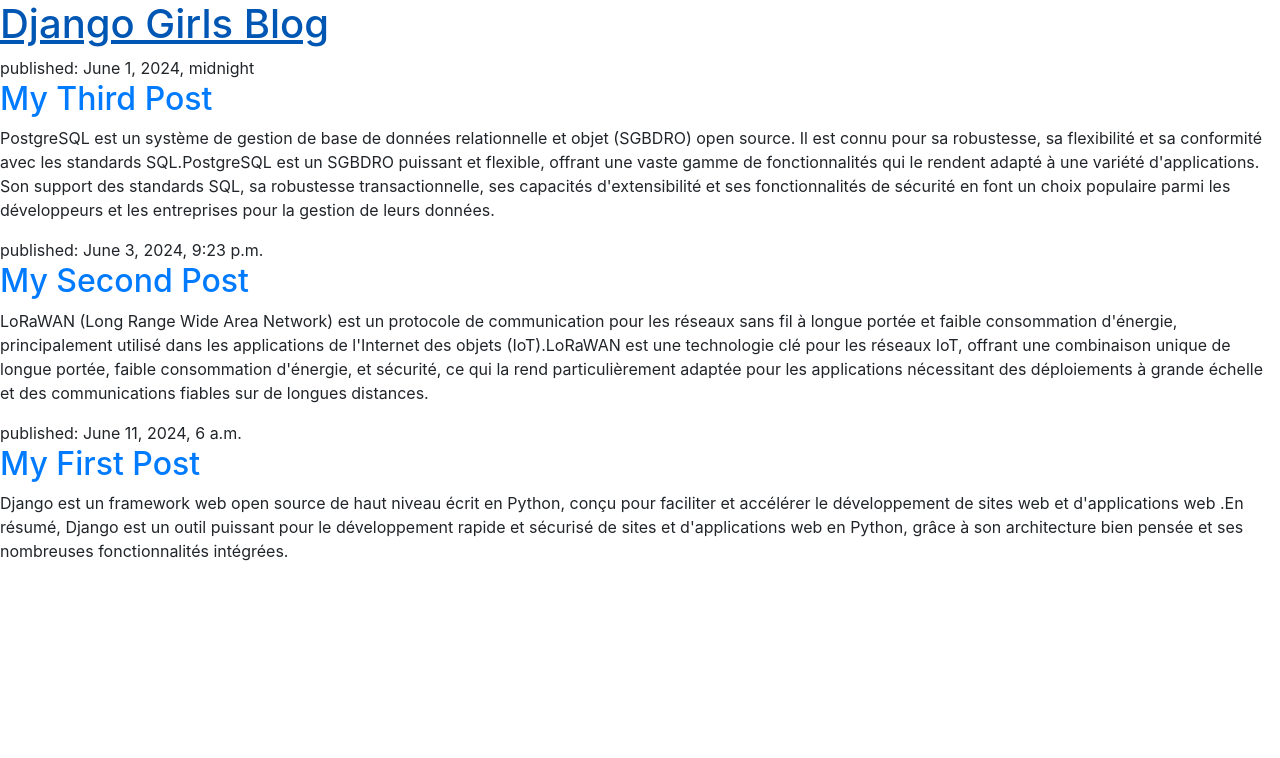
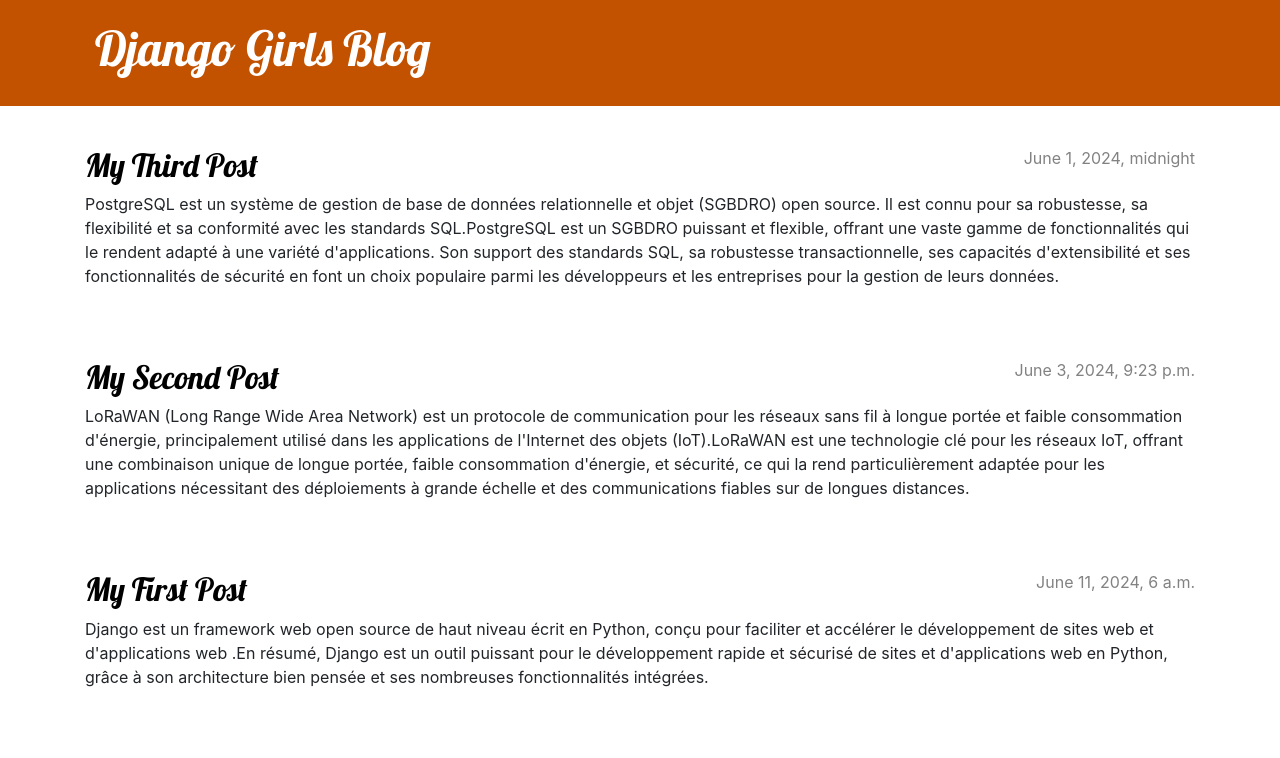
Before and after one commit to Heni-Hemdana/mon_blog, a Django app: page / in a window 1280 px wide. Shown: the top 758 px of the page. Run offline with Django 3.2, Linux system fonts and the light colour scheme; data comes from the database, SQL or seed files in the repository; both versions use the stored data as it was after the commit.

Commit message:
Ajout de la vue et du template de détail blog post ainsi que du CSS pour le site.

```diff
--- a/blog/static/css/blog.css
+++ b/blog/static/css/blog.css
@@ -0,0 +1,70 @@
+.page-header {
+    background-color: #C25100;
+    margin-top: 0;
+    margin-bottom: 40px;
+    padding: 20px 20px 20px 40px;
+}
+
+.page-header h1,
+.page-header h1 a,
+.page-header h1 a:visited,
+.page-header h1 a:active {
+    color: #ffffff;
+    font-size: 36pt;
+    text-decoration: none;
+}
+
+h1,
+h2,
+h3,
+h4 {
+    font-family: 'Lobster', cursive;
+}
+
+.date {
+    color: #828282;
+}
+
+.save {
+    float: right;
+}
+
+.post-form textarea,
+.post-form input {
+    width: 100%;
+}
+
+.top-menu,
+.top-menu:hover,
+.top-menu:visited {
+    color: #ffffff;
+    float: right;
+    font-size: 26pt;
+    margin-right: 20px;
+}
+
+.post {
+    margin-bottom: 70px;
+}
+
+.post h2 a,
+.post h2 a:visited {
+    color: #000000;
+}
+
+.post > .date,
+.post > .actions {
+    float: right;
+}
+
+.btn-default,
+.btn-default:visited {
+    color: #C25100;
+    background: none;
+    border-color: #C25100;
+}
+
+.btn-default:hover {
+    color: #FFFFFF;
+    background-color: #C25100;
+}
--- /dev/null
+++ b/blog/templates/blog/base.html
@@ -0,0 +1,26 @@
+{% load static %}
+<!DOCTYPE html>
+<html>
+    <head>
+        <title>Django Girls blog</title>
+        <link rel="stylesheet" href="https://cdn.jsdelivr.net/npm/bootstrap@4.5.3/dist/css/bootstrap.min.css" integrity="sha384-TX8t27EcRE3e/ihU7zmQxVncDAy5uIKz4rEkgIXeMed4M0jlfIDPvg6uqKI2xXr2" crossorigin="anonymous">
+        <link rel="stylesheet" href="{% static 'css/blog.css' %}">
+        <link href="//fonts.googleapis.com/css?family=Lobster&subset=latin,latin-ext" rel="stylesheet" type="text/css">
+
+    </head>
+    <body>
+        <header class="page-header">
+          <div class="container">
+              <h1><a href="/">Django Girls Blog</a></h1>
+          </div>
+        </header>
+        <main class="container">
+            <div class="row">
+                <div class="col">
+                {% block content %}
+                {% endblock %}
+                </div>
+            </div>
+        </main>
+    </body>
+</html>
--- a/blog/templates/blog/post_list.html
+++ b/blog/templates/blog/post_list.html
@@ -1,24 +1,13 @@
-{% load static %}
-<!DOCTYPE html>
-<html>
-    <head>
-        <title>Django Girls blog</title>
-        <link rel="stylesheet" href="https://cdn.jsdelivr.net/npm/bootstrap@4.5.3/dist/css/bootstrap.min.css" integrity="sha384-TX8t27EcRE3e/ihU7zmQxVncDAy5uIKz4rEkgIXeMed4M0jlfIDPvg6uqKI2xXr2" crossorigin="anonymous">
-        <link rel="stylesheet" href="{% static 'css/blog.css' %}">
-        <link href="//fonts.googleapis.com/css?family=Lobster&subset=latin,latin-ext" rel="stylesheet" type="text/css">
 
-    </head>
-    <body>
-        <header>
-            <h1><a href="/">Django Girls Blog</a></h1>
-        </header>
-
-        {% for post in posts %}
-            <article>
-                <time>published: {{ post.published_date }}</time>
-                <h2><a href="">{{ post.title }}</a></h2>
-                <p>{{ post.text|linebreaksbr }}</p>
-            </article>
-        {% endfor %}
-    </body>
-</html>
+{% extends 'blog/base.html' %}
+          {% block content %}
+                    {% for post in posts %}
+                        <article class="post">
+                            <time class="date">
+                                {{ post.published_date }}
+                            </time>
+                            <h2><a href="{% url 'post_detail' pk=post.pk %}">{{ post.title }}</a></h2>
+                            <p>{{ post.text|linebreaksbr }}</p>
+                        </article>
+                    {% endfor %}
+                    {% endblock %}
--- a/blog/urls.py
+++ b/blog/urls.py
@@ -3,4 +3,5 @@
 
 urlpatterns = [
     path('', views.post_list, name='post_list'),
+    path('post/<int:pk>/', views.post_detail, name='post_detail'),
 ]
--- a/blog/views.py
+++ b/blog/views.py
@@ -1,6 +1,7 @@
 from django.shortcuts import render
 from django.utils import timezone
 from .models import Post
+from django.shortcuts import render, get_object_or_404
 
 
 
@@ -8,3 +9,8 @@
 def post_list(request):
     posts = Post.objects.filter(published_date__lte=timezone.now()).order_by('published_date')
     return render(request, 'blog/post_list.html', {'posts': posts})
+
+
+def post_detail(request, pk):
+    post = get_object_or_404(Post, pk=pk)
+    return render(request, 'blog/post_detail.html', {'post': post})
--- a/myvenv/pyvenv.cfg
+++ b/myvenv/pyvenv.cfg
@@ -1,5 +1,5 @@
 home = C:\Program Files\Python311
 include-system-site-packages = false
 version = 3.11.5
-executable = C:\Program Files\Python311\python.exe
-command = C:\Program Files\Python311\python.exe -m venv C:\Users\Heni\djangogirls\myvenv
+executable = C:\Users\Heni\djangogirls\myvenv\Scripts\python.exe
+command = C:\Users\Heni\djangogirls\myvenv\Scripts\python.exe -m venv C:\Users\Heni\djangogirls\myvenv
```
Also changed, not shown: blog/templates/blog/post_detail.html (added, +13 -0 lines), db.sqlite3.
